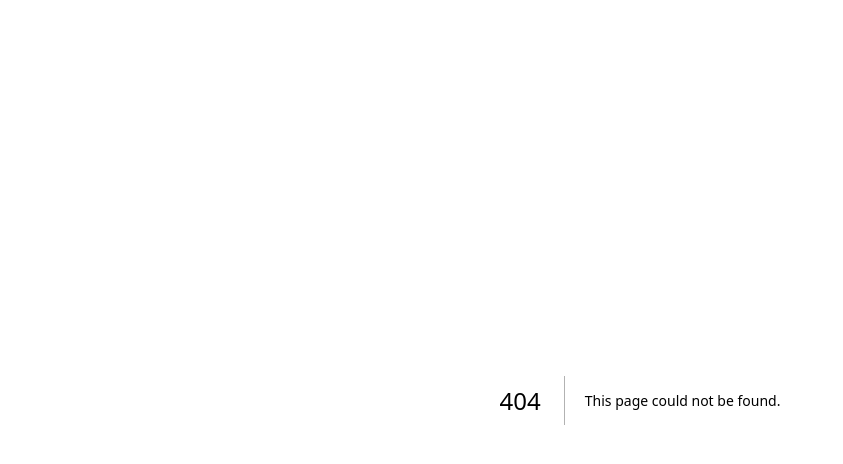
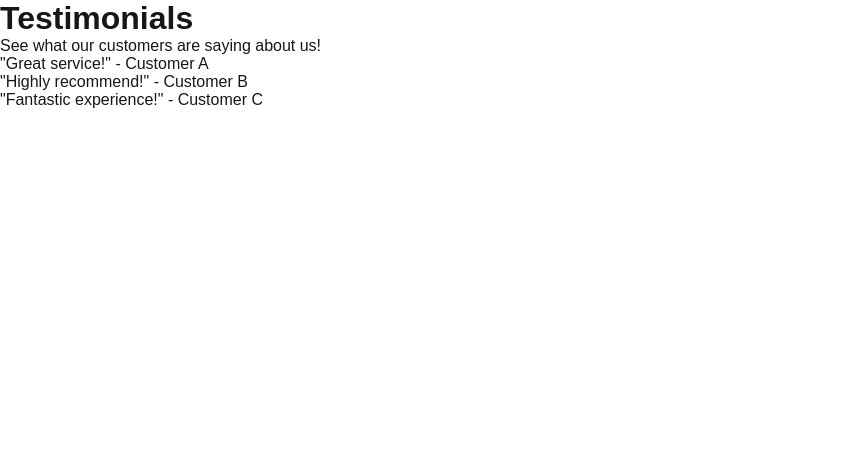
Before and after one commit to aafernands/aafernands.github.io, a Next.js app: page /testimonials in a window 1280 px wide. Before the commit this address had no page. Shown: the top 464 px of the page, without its empty margins (0-843 px from the left). Built offline with nearby package versions, Linux system fonts and the light colour scheme.

Commit message:
created routes and initial structure

```diff
--- /dev/null
+++ b/app/testimonials/page.js
@@ -0,0 +1,13 @@
+export default function Testimonials() {
+    return (
+      <div>
+        <h1>Testimonials</h1>
+        <p>See what our customers are saying about us!</p>
+        <ul>
+          <li>"Great service!" - Customer A</li>
+          <li>"Highly recommend!" - Customer B</li>
+          <li>"Fantastic experience!" - Customer C</li>
+        </ul>
+      </div>
+    );
+  }
```
